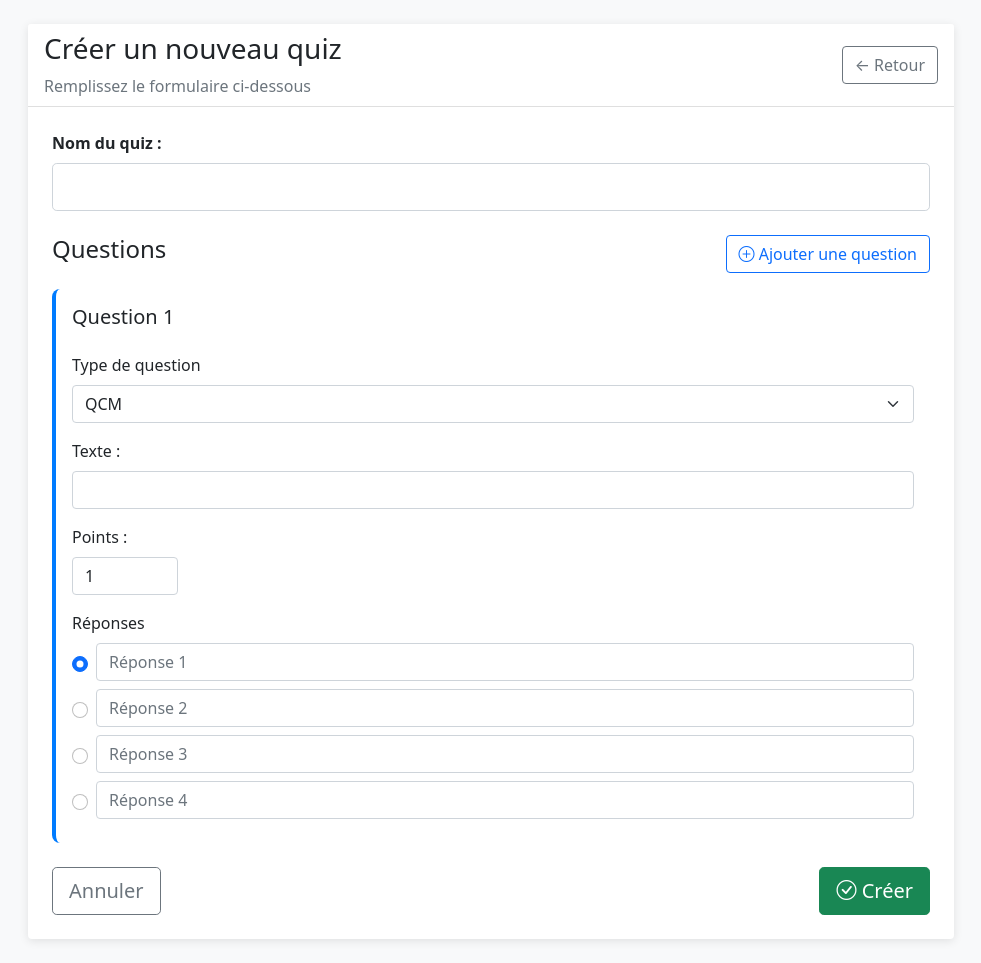
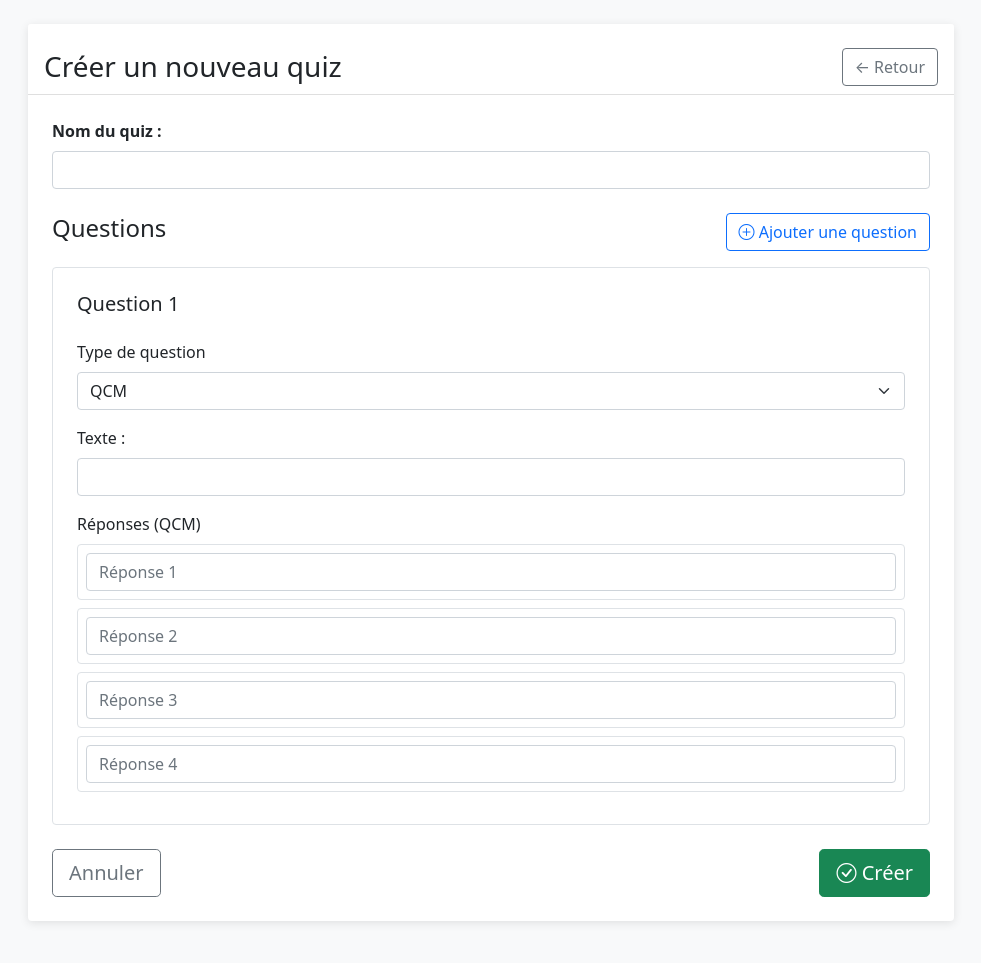
Before and after one commit to Pixeloko/quizzeo, a PHP site: page /View/entreprise/create_quizz.php in a window 1280 px wide. Shown: the whole page, without its empty margins (149-1130 px from the left). After the commit the page ends 923 px from the top, so only its background shows below. Run offline with PHP 8.4, Linux system fonts and the light colour scheme; the visitor is signed in with stand-in values (Sample User, id 1).

Commit message:
mise a jour

```diff
--- a/View/entreprise/create_quizz.php
+++ b/View/entreprise/create_quizz.php
@@ -1,7 +1,7 @@
 <?php
 session_start();
 
-// Vérifier si l'utilisateur est connecté et est une entreprise
+// Vérifier si l'utilisateur est connecté
 if (!isset($_SESSION["user_id"]) || $_SESSION["role"] !== "entreprise") {
     header("Location: /quizzeo/?url=login");
     exit;
@@ -16,7 +16,6 @@ $error = $_SESSION['error'] ?? null;
 // Nettoyer la session
 unset($_SESSION['form_errors'], $_SESSION['form_data'], $_SESSION['success'], $_SESSION['error']);
 
-// Nombre de questions par défaut
 $questionCount = !empty($formData['questions']) ? count($formData['questions']) : 1;
 ?>
 <!DOCTYPE html>
@@ -27,37 +26,30 @@ $questionCount = !empty($formData['questions']) ? count($formData['questions'])
     <title>Créer un Quiz - Quizzeo</title>
     <link href="https://cdn.jsdelivr.net/npm/bootstrap@5.1.3/dist/css/bootstrap.min.css" rel="stylesheet">
     <link rel="stylesheet" href="https://cdn.jsdelivr.net/npm/bootstrap-icons@1.8.1/font/bootstrap-icons.css">
+
     <style>
         body { background-color: #f8f9fa; }
-    .card { box-shadow: 0 2px 10px rgba(0, 0, 0, 0.1); border: none; }
-    .question-item { border-left: 4px solid #007bff; padding: 1rem; margin-bottom: 1.5rem; border-radius: 0.5rem; background-color: #fff; }
-    .answer-item { margin-bottom: 0.5rem; }
-    .answers-container { display: none; margin-top: 1rem; }
+        .card { box-shadow: 0 2px 10px rgba(0,0,0,0.1); border: none; }
+        .question-item { border-left: 4px solid #007bff; }
+        .answer-item { margin-bottom: 5px; }
+        .answers-container { display: none; }
     </style>
 </head>
 <body>
 <div class="container py-4">
 
 <?php if ($success): ?>
-        <div class="alert alert-success alert-dismissible fade show"><?= htmlspecialchars($success); ?>
-            <button type="button" class="btn-close" data-bs-dismiss="alert"></button>
-        </div>
+    <div class="alert alert-success"><?= htmlspecialchars($success); ?></div>
 <?php endif; ?>
-
 <?php if ($error): ?>
-        <div class="alert alert-danger alert-dismissible fade show"><?= htmlspecialchars($error); ?>
-            <button type="button" class="btn-close" data-bs-dismiss="alert"></button>
-        </div>
+    <div class="alert alert-danger"><?= htmlspecialchars($error); ?></div>
 <?php endif; ?>
 
 <div class="row justify-content-center">
     <div class="col-lg-10">
         <div class="card">
-                <div class="card-header bg-white d-flex justify-content-between align-items-center">
-                    <div>
-                        <h1 class="h3 mb-2">Créer un nouveau quiz</h1>
-                        <p class="text-muted mb-0">Remplissez le formulaire ci-dessous</p>
-                    </div>
+            <div class="card-header bg-white pt-4 d-flex justify-content-between align-items-center">
+                <h1 class="h3 mb-0">Créer un nouveau quiz</h1>
                 <a href="/quizzeo/?url=entreprise" class="btn btn-outline-secondary">← Retour</a>
             </div>
 
@@ -66,11 +58,11 @@ $questionCount = !empty($formData['questions']) ? count($formData['questions'])
                     <!-- Nom du quiz -->
                     <div class="mb-4">
                         <label class="form-label fw-bold">Nom du quiz :</label>
-                            <input type="text" class="form-control form-control-lg <?= isset($errors['name']) ? 'is-invalid' : '' ?>"
+                        <input type="text" class="form-control <?= isset($errors['name']) ? 'is-invalid' : '' ?>"
                                name="name"
                                value="<?= htmlspecialchars($formData['name'] ?? '') ?>" required>
                         <?php if (isset($errors['name'])): ?>
-                                <div class="invalid-feedback d-block"><?= $errors['name']; ?></div>
+                            <div class="invalid-feedback"><?= $errors['name']; ?></div>
                         <?php endif; ?>
                     </div>
 
@@ -84,11 +76,13 @@ $questionCount = !empty($formData['questions']) ? count($formData['questions'])
                         </div>
 
                         <div id="questions-container">
+
                             <?php for ($q = 0; $q < $questionCount; $q++):
                                 $type = $formData['questions'][$q]['type'] ?? 'qcm';
                                 $showAnswers = $type === 'qcm';
                             ?>
-                                <div class="question-item" data-index="<?= $q ?>">
+                            <div class="question-item mb-4 p-4 border rounded">
+
                                 <div class="d-flex justify-content-between align-items-start mb-3">
                                     <h5>Question <?= $q + 1 ?></h5>
                                     <?php if ($q > 0): ?>
@@ -98,7 +92,7 @@ $questionCount = !empty($formData['questions']) ? count($formData['questions'])
                                     <?php endif; ?>
                                 </div>
 
-                                    <!-- Type -->
+                                <!-- Type de question -->
                                 <div class="mb-3">
                                     <label class="form-label">Type de question</label>
                                     <select class="form-select question-type" name="questions[<?= $q ?>][type]">
@@ -110,36 +104,27 @@ $questionCount = !empty($formData['questions']) ? count($formData['questions'])
                                 <!-- Texte -->
                                 <div class="mb-3">
                                     <label class="form-label">Texte :</label>
-                                        <input type="text" class="form-control" name="questions[<?= $q ?>][title]"
-                                               value="<?= htmlspecialchars($formData['questions'][$q]['title'] ?? '') ?>" required>
+                                    <input type="text" class="form-control"
+                                           name="questions[<?= $q ?>][title]"
+                                           value="<?= htmlspecialchars($formData['questions'][$q]['title'] ?? '') ?>"
+                                           required>
                                 </div>
 
-                                    <!-- Points -->
-                                    <div class="mb-3">
-                                        <label class="form-label">Points :</label>
-                                        <input type="number" class="form-control w-auto" name="questions[<?= $q ?>][point]"
-                                               value="<?= $formData['questions'][$q]['point'] ?? 1 ?>" min="1" max="10" style="width: 100px;" required>
-                                    </div>
-
-                                    <!-- Réponses -->
+                                <!-- Réponses QCM -->
                                 <div class="answers-container" style="display: <?= $showAnswers ? 'block' : 'none' ?>;">
-                                        <label class="form-label">Réponses</label>
+                                    <label class="form-label">Réponses (QCM)</label>
                                     <?php for ($a = 0; $a < 4; $a++): ?>
-                                        <div class="answer-item">
-                                            <div class="form-check d-flex align-items-center">
-                                                <input class="form-check-input me-2" type="radio"
-                                                       name="questions[<?= $q ?>][correct_answer]" value="<?= $a ?>"
-                                                       <?= (($formData['questions'][$q]['correct_answer'] ?? 0) == $a) ? 'checked' : '' ?>>
+                                        <div class="answer-item mb-2 p-2 border rounded">
                                             <input type="text" class="form-control"
                                                    name="questions[<?= $q ?>][answers][<?= $a ?>][text]"
                                                    value="<?= htmlspecialchars($formData['questions'][$q]['answers'][$a]['text'] ?? '') ?>"
-                                                       placeholder="Réponse <?= $a + 1 ?>" required>
-                                            </div>
+                                                   placeholder="Réponse <?= $a + 1 ?>">
                                         </div>
                                     <?php endfor; ?>
                                 </div>
                             </div>
                             <?php endfor; ?>
+
                         </div>
                     </div>
 
@@ -147,127 +132,87 @@ $questionCount = !empty($formData['questions']) ? count($formData['questions'])
                         <a href="/quizzeo/?url=entreprise" class="btn btn-outline-secondary btn-lg">Annuler</a>
                         <button class="btn btn-success btn-lg"><i class="bi bi-check-circle"></i> Créer</button>
                     </div>
+
                 </form>
             </div>
         </div>
     </div>
 </div>
-</div>
 
-<script src="https://cdn.jsdelivr.net/npm/bootstrap@5.1.3/dist/js/bootstrap.bundle.min.js"></script>
 <script>
-// Gestion dynamique des questions
-let questionCount = <?= $questionCount ?>;
+let questionCount = <?= $questionCount; ?>;
 
+// Ajouter une question
 document.getElementById('add-question').addEventListener('click', function() {
+    questionCount++;
     const container = document.getElementById('questions-container');
-    const index = questionCount;
-    questionCount++;
 
     const template = `
-        <div class="question-item" data-index="${index}">
+    <div class="question-item mb-4 p-4 border rounded">
         <div class="d-flex justify-content-between align-items-start mb-3">
-                <h5>Question ${index + 1}</h5>
+            <h5>Question ${questionCount}</h5>
             <button type="button" class="btn btn-sm btn-outline-danger remove-question">
                 <i class="bi bi-trash"></i> Supprimer
             </button>
         </div>
         <div class="mb-3">
             <label class="form-label">Type de question</label>
-                <select class="form-select question-type" name="questions[${index}][type]">
-                    <option value="qcm" selected>QCM</option>
+            <select class="form-select question-type" name="questions[${questionCount-1}][type]">
+                <option value="qcm">QCM</option>
                 <option value="free">Réponse libre</option>
             </select>
         </div>
         <div class="mb-3">
             <label class="form-label">Texte :</label>
-                <input type="text" class="form-control" name="questions[${index}][title]" required>
-            </div>
-            <div class="mb-3">
-                <label class="form-label">Points :</label>
-                <input type="number" class="form-control w-auto" name="questions[${index}][point]" value="1" min="1" max="10" style="width: 100px;" required>
+            <input type="text" class="form-control" name="questions[${questionCount-1}][title]" required>
         </div>
         <div class="answers-container">
-                <label class="form-label">Réponses</label>
-                ${[0,1,2,3].map(i => `
-                    <div class="answer-item">
-                        <div class="form-check d-flex align-items-center">
-                            <input class="form-check-input me-2" type="radio" name="questions[${index}][correct_answer]" value="${i}" ${i === 0 ? 'checked' : ''}>
-                            <input type="text" class="form-control" name="questions[${index}][answers][${i}][text]" placeholder="Réponse ${i + 1}" required>
-                        </div>
+            <label class="form-label">Réponses (QCM)</label>
+            ${Array.from({length:4}, (_,i)=>`
+                <div class="answer-item mb-2 p-2 border rounded">
+                    <input type="text" class="form-control" name="questions[${questionCount-1}][answers][${i}][text]" placeholder="Réponse ${i+1}">
                 </div>
             `).join('')}
         </div>
-        </div>
-    `;
+    </div>`;
     container.insertAdjacentHTML('beforeend', template);
 });
 
 // Supprimer une question
 document.addEventListener('click', function(e) {
-    if (e.target.closest('.remove-question')) {
+    if(e.target.closest('.remove-question')){
         e.target.closest('.question-item').remove();
         updateQuestionNumbers();
     }
 });
 
-function updateQuestionNumbers() {
+// Mettre à jour les numéros et les noms
+function updateQuestionNumbers(){
     const questions = document.querySelectorAll('.question-item');
-    questions.forEach((q, i) => {
-        q.querySelector('h5').textContent = `Question ${i + 1}`;
-        q.dataset.index = i;
+    questions.forEach((q,index)=>{
+        q.querySelector('h5').textContent = `Question ${index+1}`;
         const inputs = q.querySelectorAll('[name]');
-        inputs.forEach(input => {
-            input.setAttribute('name', input.getAttribute('name').replace(/questions\[\d+\]/, `questions[${i}]`));
+        inputs.forEach(input=>{
+            let name = input.getAttribute('name');
+            name = name.replace(/questions\[\d+\]/, `questions[${index}]`);
+            input.setAttribute('name', name);
         });
     });
     questionCount = questions.length;
 }
 
-// Fonction pour mettre à jour l'affichage des réponses selon le type
-function updateAnswersVisibility() {
-    document.querySelectorAll('.question-item').forEach(q => {
-        const typeSelect = q.querySelector('.question-type');
-        const answersContainer = q.querySelector('.answers-container');
-        if (typeSelect && answersContainer) {
-            answersContainer.style.display = typeSelect.value === 'qcm' ? 'block' : 'none';
+// Afficher/Masquer les réponses selon le type
+document.addEventListener('change', function(e){
+    if(e.target.classList.contains('question-type')){
+        const container = e.target.closest('.question-item').querySelector('.answers-container');
+        if(e.target.value === 'qcm'){
+            container.style.display = 'block';
+        } else {
+            container.style.display = 'none';
         }
-    });
-}
-
-// Écouteur pour chaque changement de type
-document.addEventListener('change', function(e) {
-    if (e.target.classList.contains('question-type')) {
-        updateAnswersVisibility();
-    }
-});
-
-// Initialiser l'affichage au chargement
-updateAnswersVisibility();
-
-
-// Validation avant soumission
-document.getElementById('quizForm').addEventListener('submit', function(e) {
-    const questions = document.querySelectorAll('.question-item');
-    if (questions.length === 0) {
-        e.preventDefault();
-        alert('Veuillez ajouter au moins une question');
-        return false;
-    }
-    let isValid = true;
-    questions.forEach(q => {
-        const checked = q.querySelector('input[type="radio"]:checked');
-        if (!checked) {
-            isValid = false;
-            q.style.borderColor = '#dc3545';
-        }
-    });
-    if (!isValid) {
-        e.preventDefault();
-        alert('Veuillez sélectionner une bonne réponse pour chaque question');
-        return false;
     }
 });
 </script>
+
 </body>
 </html>
--- a/index.php
+++ b/index.php
@@ -114,7 +114,7 @@ switch ($url) {
         break;
 
     case 'entreprise/store':
-        require_once __DIR__ . '/Controller/store.php';
+        require_once __DIR__ . '/Controller/store_entreprise.php';
         break;
 
     default:
```
Lines whose indentation alone changed are shown as unchanged.
